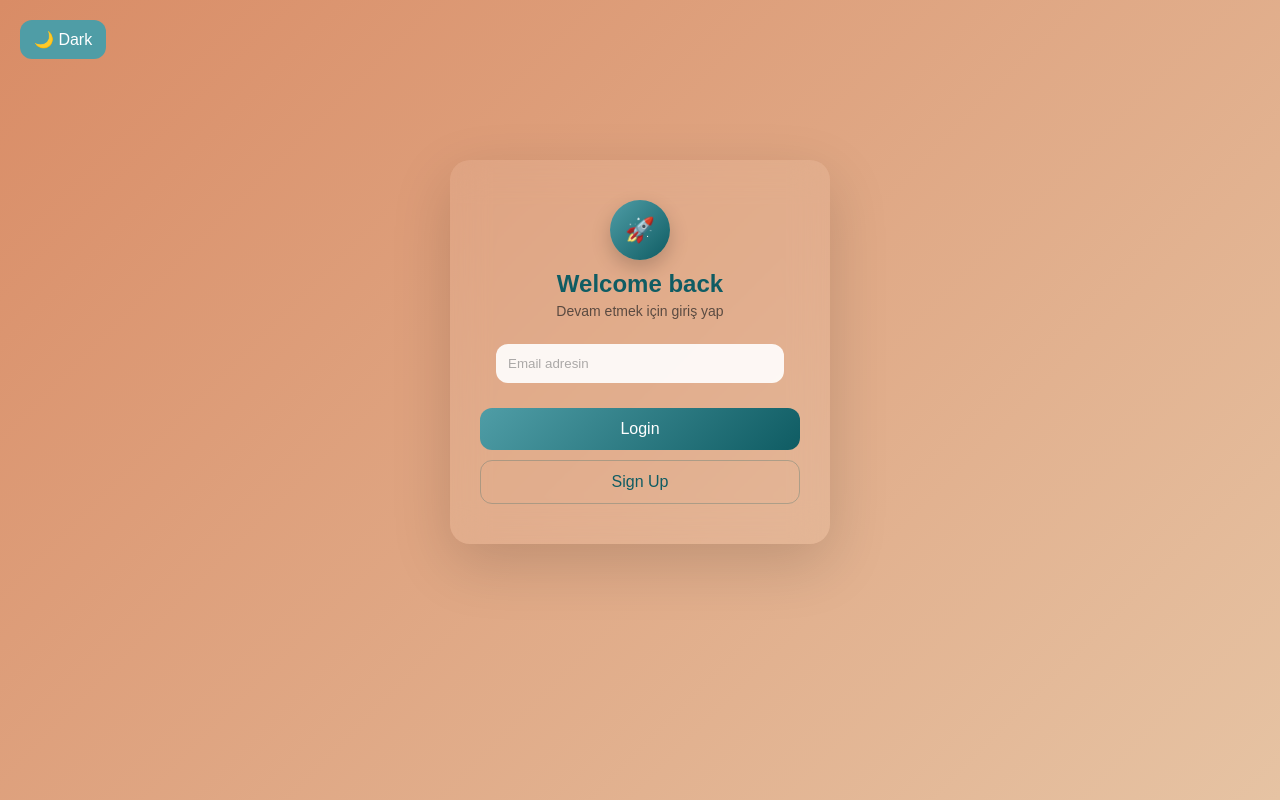
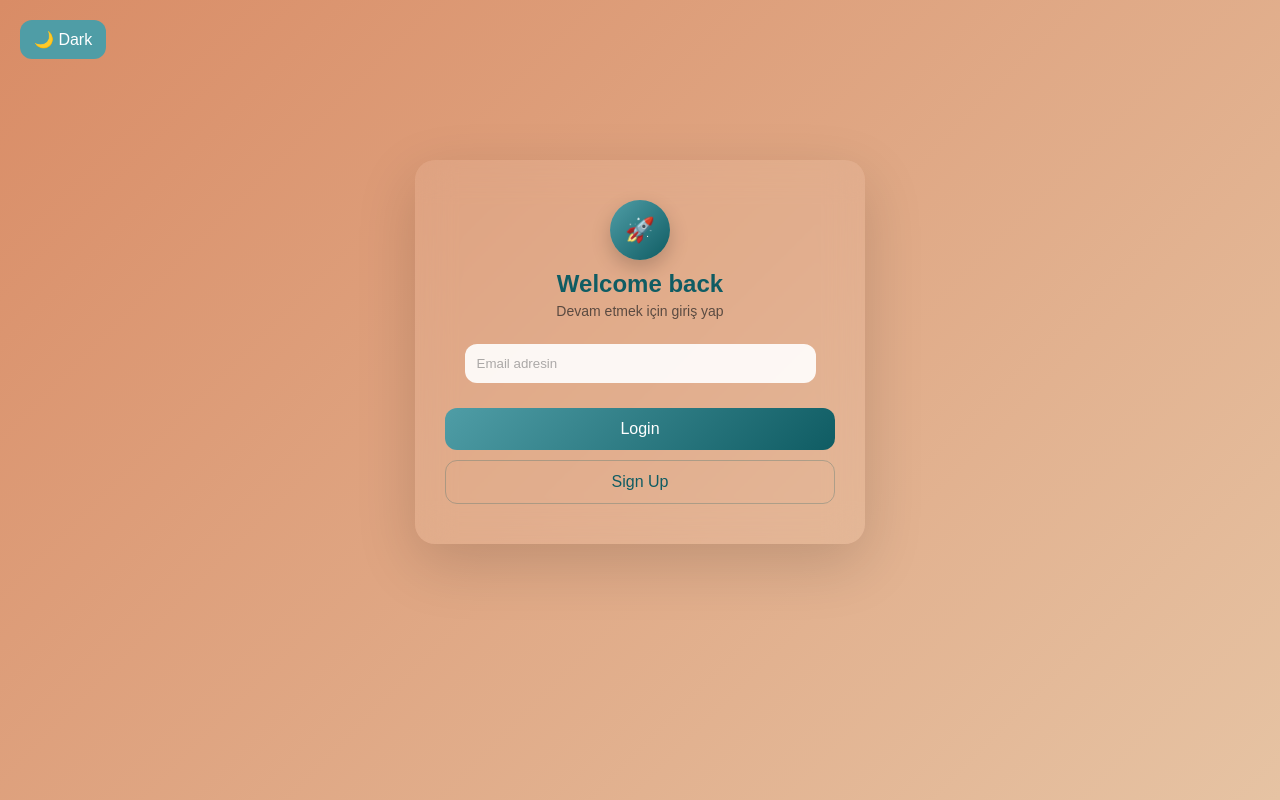
Before and after one commit to Lilith442/task-app, a React (Vite) app: page / in a window 1280 px wide. Shown: the top 800 px of the page. Built offline with nearby package versions, Linux system fonts and the light colour scheme.

Commit message:
ui changes

```diff
--- a/src/components/Header.css
+++ b/src/components/Header.css
@@ -60,8 +60,8 @@
 }
 
 .logo-circle {
-  width: 50px;
-  height: 50px;
+  width: 60px;
+  height: 60px;
 
   border-radius: 50%;
   flex-shrink:0;
--- a/src/components/Header.jsx
+++ b/src/components/Header.jsx
@@ -10,7 +10,7 @@
         <div className="topbar">
 
         <div className="topbar-left">
-          <div className="logo-circle">⚡</div>
+          <div className="logo-circle">🧭</div>
 
           <div>
             <h3>Task-App</h3>
--- a/src/components/Login.css
+++ b/src/components/Login.css
@@ -3,7 +3,7 @@
 /* ===== LOGIN UPGRADE ===== */
 
 .login-container {
-    max-width: 380px;
+    max-width: 450px;
     margin: 160px auto;
     padding: 40px 30px;
     border-radius: 20px;
```
